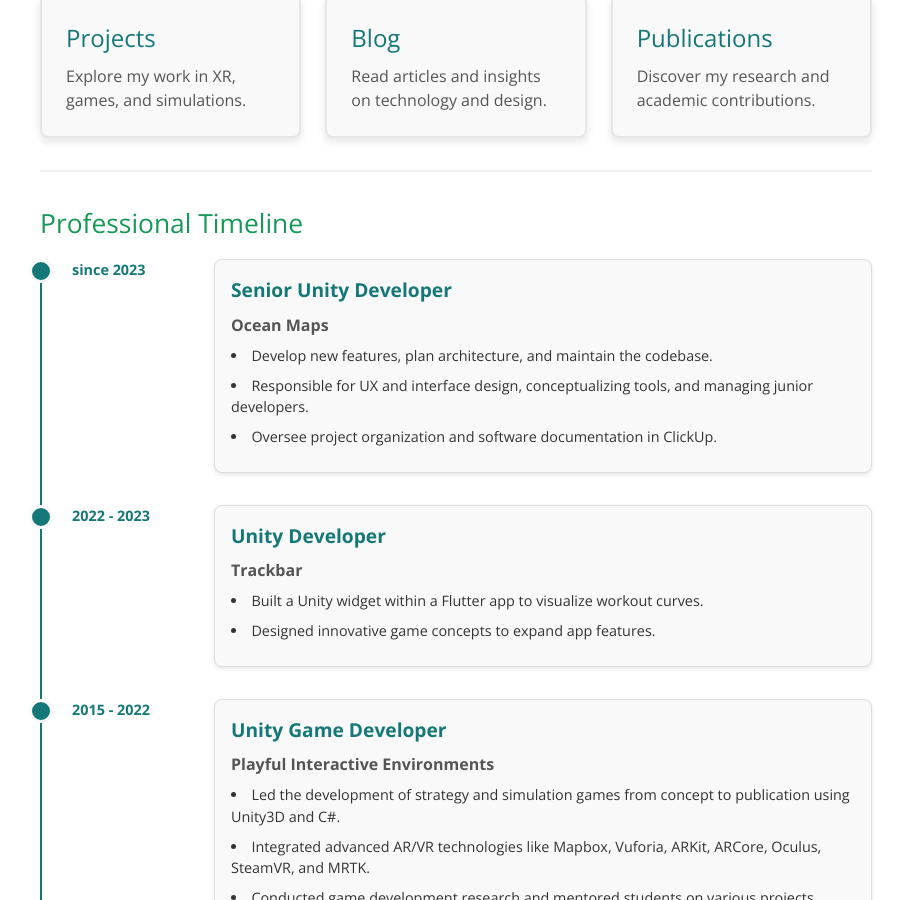
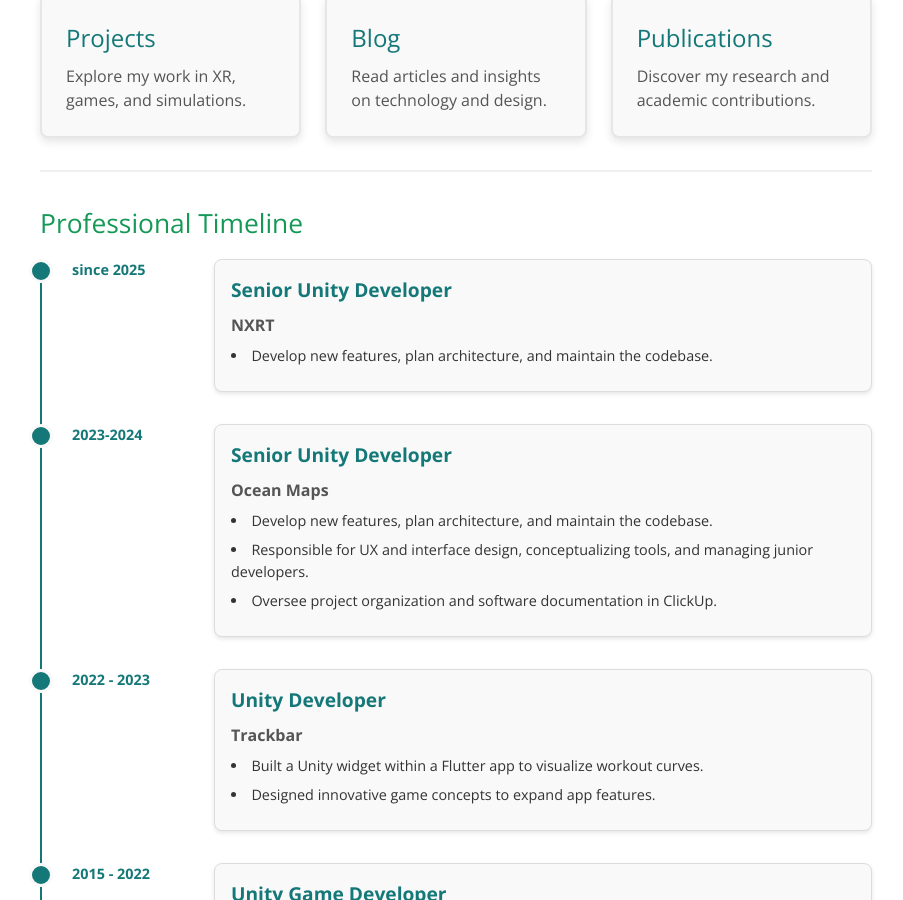
Before and after one commit to GeorgiKostov/georgikostov.github.io, a Jekyll site: the page built from index.md, in a window 1280 px wide and 900 px high, scrolled down 591 px. Shown: the whole window, without its empty margins (184-1087 px from the left). Built offline with Jekyll 4.4.1, drawn with Linux system fonts in a browser that asks for light colours.

Commit message:
Add NXRT

```diff
--- a/_data/timeline.yml
+++ b/_data/timeline.yml
@@ -1,4 +1,10 @@
-- duration: "since 2023"
+- duration: "since 2025"
+  title: "NXRT"
+  role: "Senior Unity Developer"
+  description:
+    - "Develop new features, plan architecture, and maintain the codebase."
+
+- duration: "2023-2024"
   title: "Ocean Maps"
   role: "Senior Unity Developer"
   description:
```
